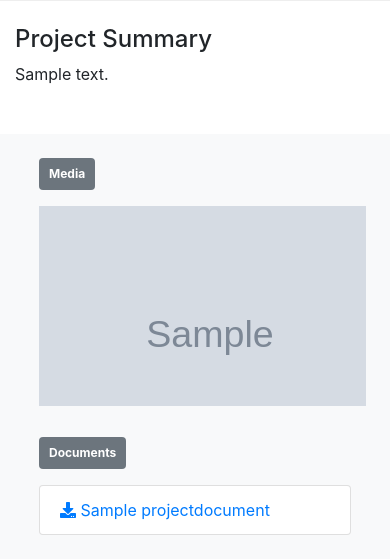
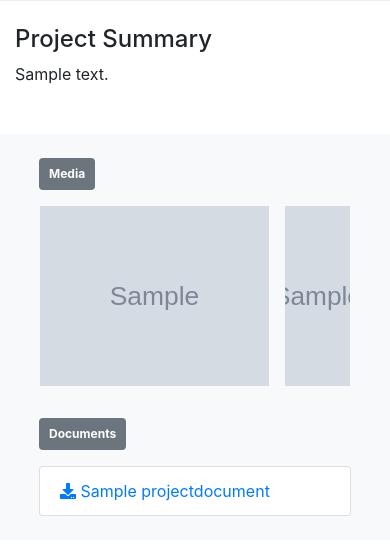
Before and after one commit to alexbennett/amethyst, a Django app: template src/templates/base_project_detail.html in a window 390 px wide. Shown: the part 641-1200 px from the top of the page. After the commit the page ends 1157 px from the top, so only its background shows below. Run offline with Django 3.2, Linux system fonts and the light colour scheme; the template is opened without the code that fills it: values that come from a table or form of the project are taken from there, others are empty; tables that the repository leaves empty hold one stand-in row (values such as "Sample post"); grey boxes marked "Sample" are stand-in pictures; parts of the project's set-up code (start-up, migrations or seed data) failed here and were passed over; some libraries are stand-ins or nearby versions.

Commit message:
Added videos to project pages

```diff
--- a/src/apps/portfolio/admin.py
+++ b/src/apps/portfolio/admin.py
@@ -1,6 +1,10 @@
 from django.contrib import admin
 
 from .models import *
+
+class ProjectVideoInline(admin.StackedInline):
+    model = ProjectVideo
+    extra = 1
 
 class ProjectDocumentInline(admin.StackedInline):
     model = ProjectDocument
@@ -15,7 +19,7 @@ class FeaturedProjectImageInline(admin.StackedInline):
     extra = 0
 
 class ProjectAdmin(admin.ModelAdmin):
-    inlines = [ FeaturedProjectImageInline, ProjectImageInline, ProjectDocumentInline ]
+    inlines = [ FeaturedProjectImageInline, ProjectImageInline, ProjectVideoInline, ProjectDocumentInline ]
 
 class SubSkillInline(admin.StackedInline):
     model = SubSkill
--- a/src/apps/portfolio/models.py
+++ b/src/apps/portfolio/models.py
@@ -31,7 +31,7 @@ class ProjectImage(models.Model):
     image = models.ImageField(upload_to='img/projects')
 
     def __str__(self):
-        return 'Project image'
+        return 'project image'
 
 
 class FeaturedProjectImage(models.Model):
@@ -40,7 +40,7 @@ class FeaturedProjectImage(models.Model):
     image = models.ImageField(upload_to='img/projects/featured')
 
     def __str__(self):
-        return 'Featured project image'
+        return 'featured project image'
 
 
 class ProjectDocument(models.Model):
@@ -51,6 +51,16 @@ class ProjectDocument(models.Model):
 
     def __str__(self):
         return self.name
+
+class ProjectVideo(models.Model):
+    project = models.ForeignKey(Project, related_name='videos', on_delete=models.CASCADE)
+    name = models.CharField(max_length=200, blank=True)
+    description = models.TextField(blank=True)
+    url = models.CharField(max_length=500)
+    thumbnail = models.ImageField(upload_to='img/projects')
+
+    def __str__(self):
+        return 'project video'
 
 
 class SkillCategory(models.Model):
--- a/src/templates/base_project_detail.html
+++ b/src/templates/base_project_detail.html
@@ -32,15 +32,25 @@
                 <div class="badge badge-secondary mb-3" style="padding: 10px;">Media</div>
             </div>
         </div>
-        <div class="row d-flex align-items-center flex-wrap">
+        <div class="row d-flex align-items-center flex-wrap px-2">
                 {% for img in project.images.all %}
-                <div class="w-25 flex-fill h-auto align-middle" style="max-height: 200px; overflow: hidden; margin-bottom: 15px">
-                    <a href="{{ img.image.url }}" data-toggle="lightbox" data-gallery="project-image-gallery"
-                    class="col-sm-2">
-                    <img src="{{ img.image.url }}" style="width: 100%; min-height: 200px">
-                </a>
+                <div class="w-25 flex-fill h-auto align-middle col-lg-3 mb-3 px-2" style="max-height: 180px; overflow: hidden;">
+                    <a href="{{ img.image.url }}" data-toggle="lightbox" data-gallery="project-media-gallery"
+                    class="">
+                        <img src="{{ img.image.url }}" style="width: 100%; min-height: 180px;">
+                    </a>
                 </div>
                 {% endfor %}
+
+                {% if project.videos.count %}
+                    {% for video in project.videos.all %}
+                    <div class="w-25 flex-fill h-auto align-middle col-lg-3 mb-3 px-2" style="max-height: 180px; overflow: hidden; max-width: 25%">
+                        <a href="{{ video.url }}" data-toggle="lightbox" data-gallery="project-media-gallery">
+                            <img src="{{ video.thumbnail.url }}" style="width: 100%; min-height: 180px; max-height: 420px">
+                        </a>
+                    </div>
+                    {% endfor %}
+                {% endif %}
             </div>
     </div>
 
```
